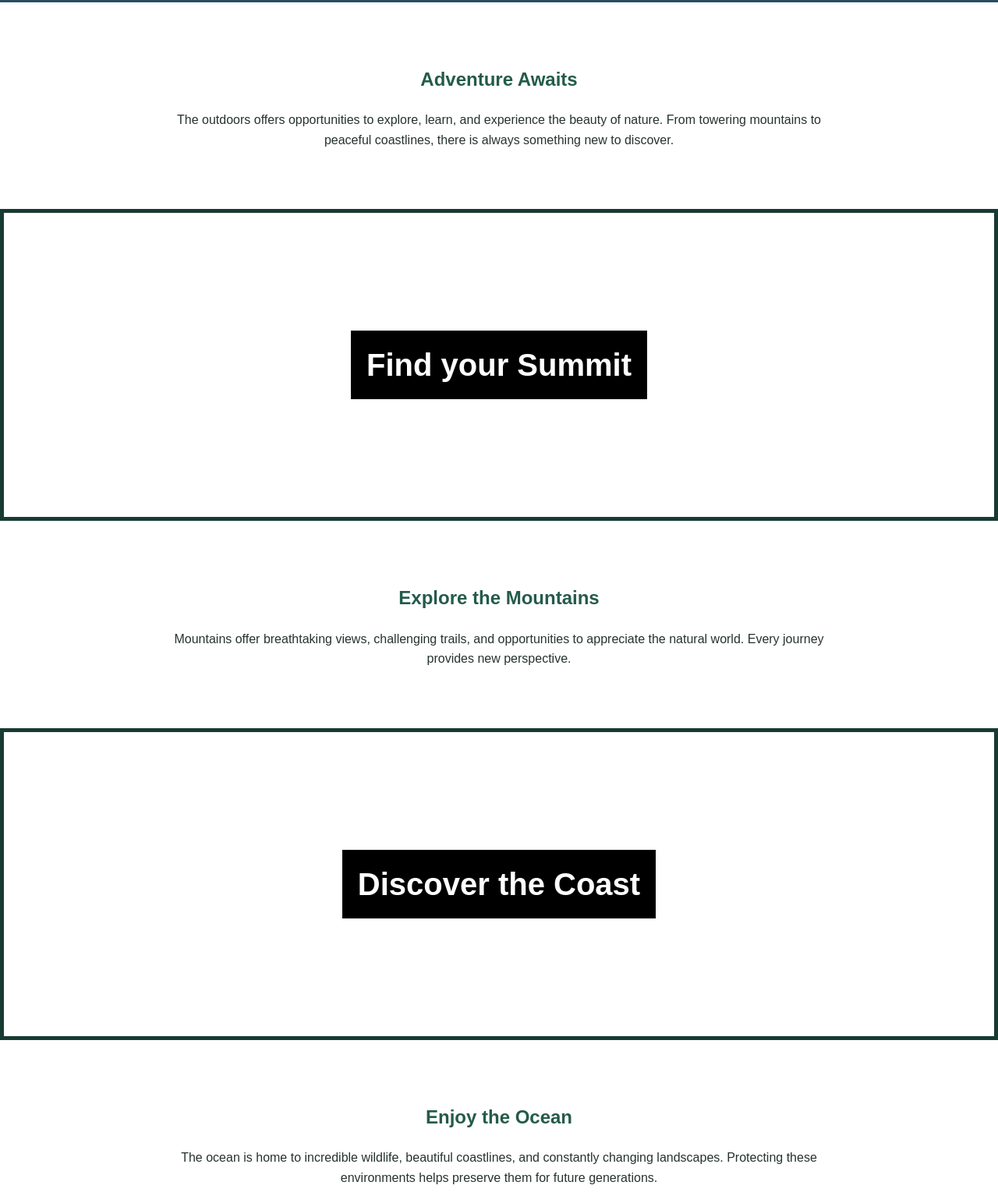
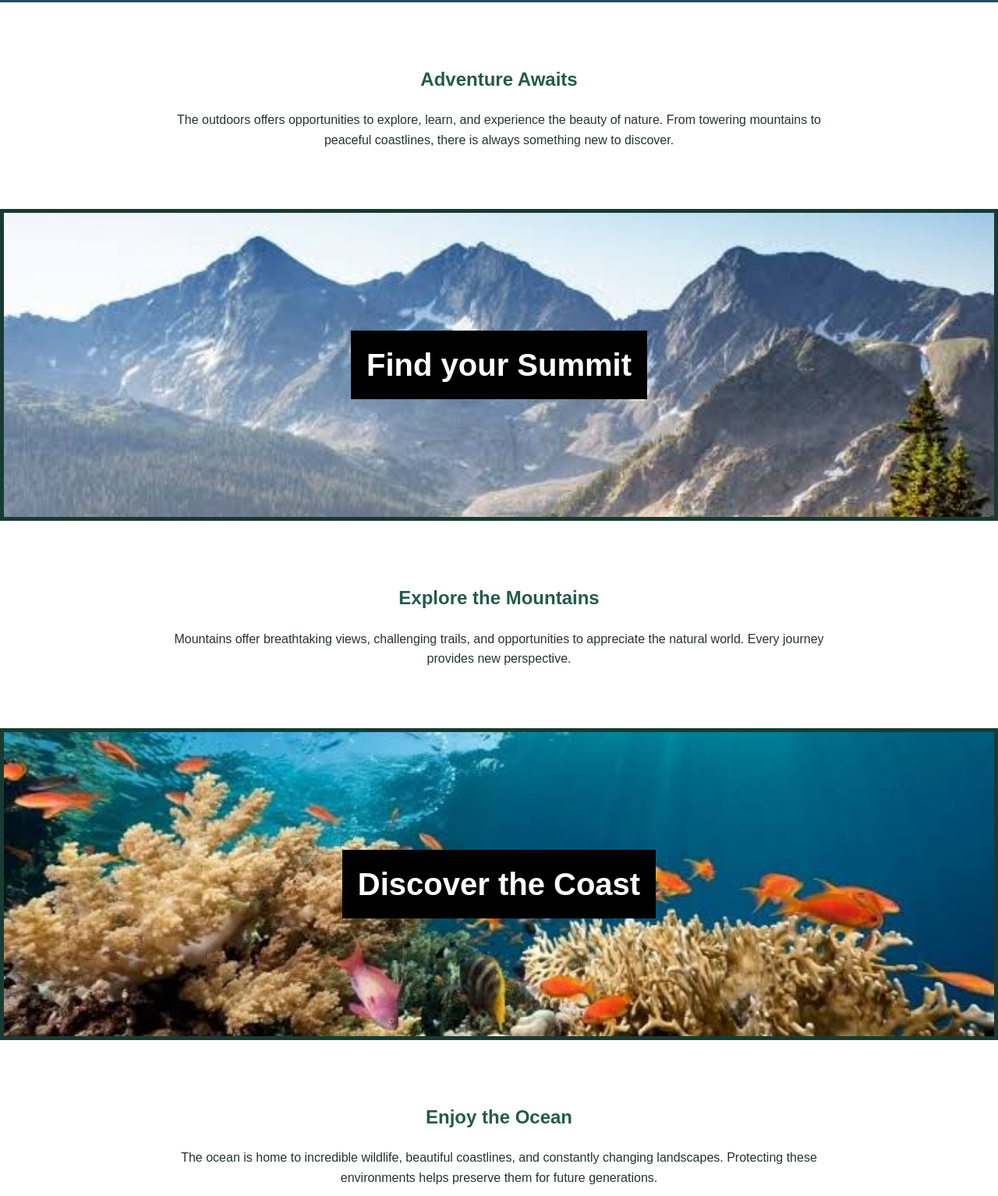
Before and after one commit to lhutson2008/WEB110, a plain HTML site: page media-query/indexec.html in a window 1280 px wide. Shown: the part 397-1931 px from the top of the page at 78% size. Drawn offline with Linux system fonts and the light colour scheme.

Commit message:
Add files via upload

```diff
--- a/media-query/stylesec.css
+++ b/media-query/stylesec.css
@@ -96,12 +96,12 @@ body{
 }
 
 .mountains {
-    background-image: url("mountains2.webp");
+    background-image: url("mountains.webp");
     border: 5px solid #173b32;
 }
 
 .ocean {
-    background-image: url("oceans2.jpg");
+    background-image: url("oceans.jpg");
     border: 5px solid #173b32;
 }
 
```
